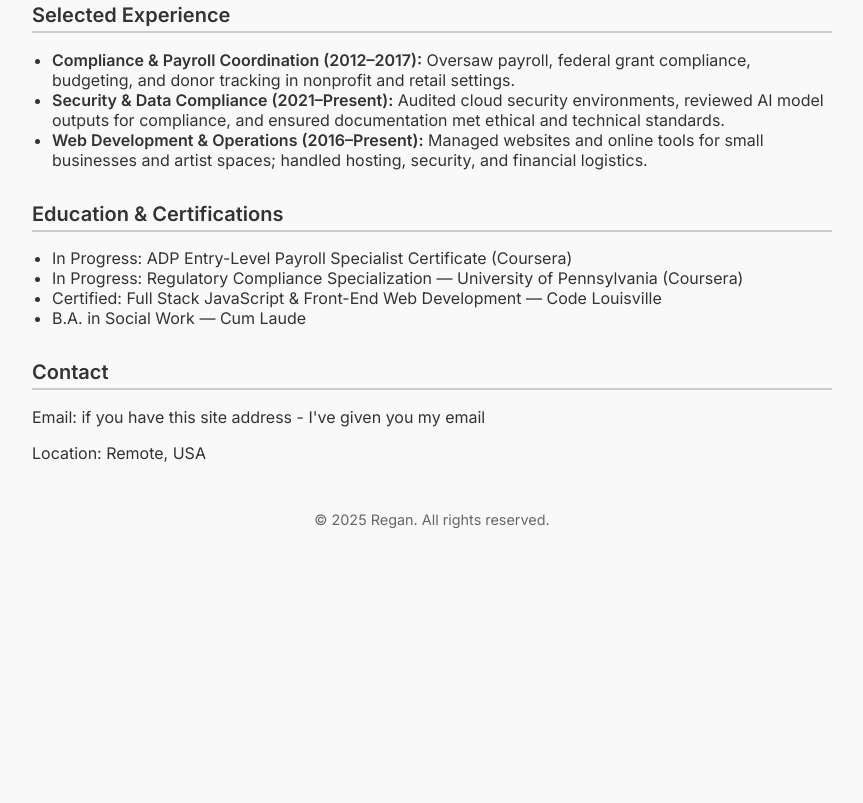
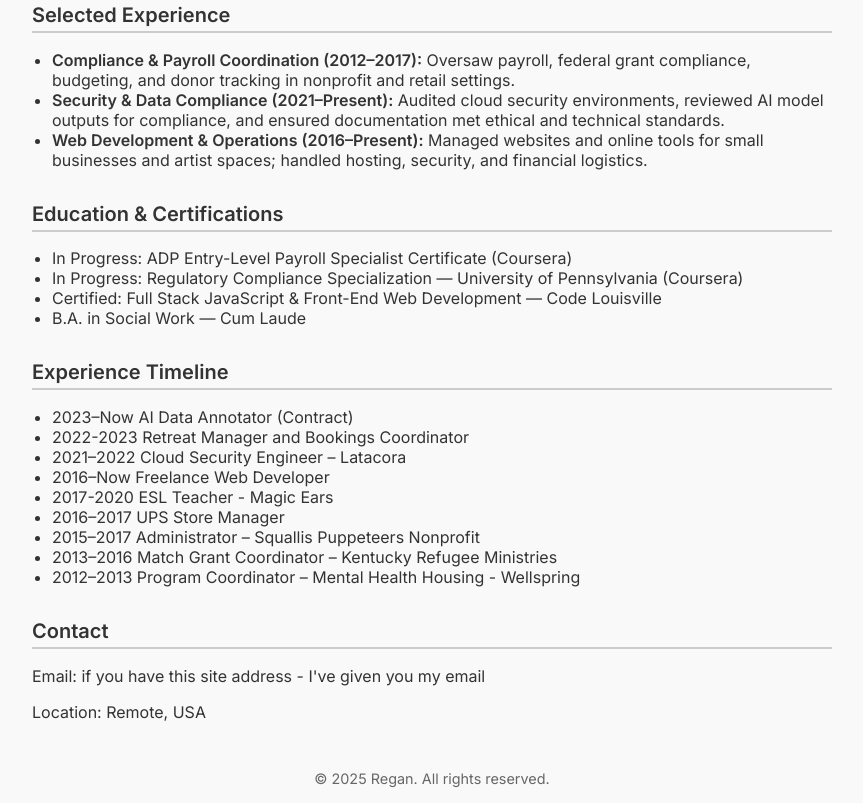
Before and after one commit to reganbogen/regan-portfolio, a plain HTML site: page index.html in a window 1280 px wide. Shown: the part 773-1576 px from the top of the page, without its empty margins (208-1071 px from the left). Before the commit the page ends 1317 px from the top, so only its background shows below. Drawn offline with Linux system fonts and the light colour scheme.

Commit message:
added employment timeline

```diff
--- a/index.html
+++ b/index.html
@@ -99,6 +99,22 @@
     </section>
 
     <section>
+      <h2>Experience Timeline</h2>
+      <ul>
+        <li>2023–Now	AI Data Annotator (Contract)</li>
+        <li>2022-2023   Retreat Manager and Bookings Coordinator</li>
+        <li>2021–2022	Cloud Security Engineer – Latacora</li>
+        <li>2016–Now	Freelance Web Developer</li>
+        <li>2017-2020   ESL Teacher - Magic Ears</li>
+        <li>2016–2017	UPS Store Manager</li>
+        <li>2015–2017	Administrator – Squallis Puppeteers Nonprofit</li>
+        <li>2013–2016	Match Grant Coordinator – Kentucky Refugee Ministries</li>
+        <li>2012–2013	Program Coordinator – Mental Health Housing - Wellspring</li>
+
+      </ul>
+    </section>
+
+    <section>
       <h2>Contact</h2>
       <p>Email: if you have this site address - I've given you my email</p>
       <p>Location: Remote, USA</p>
```
